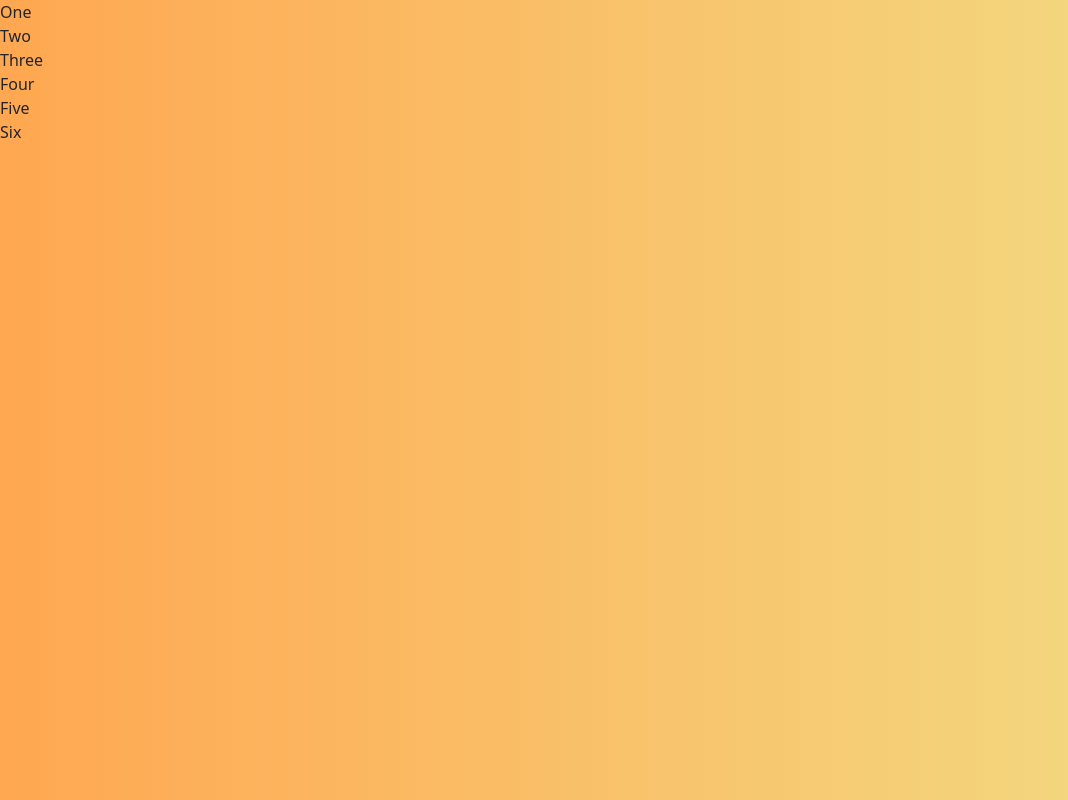
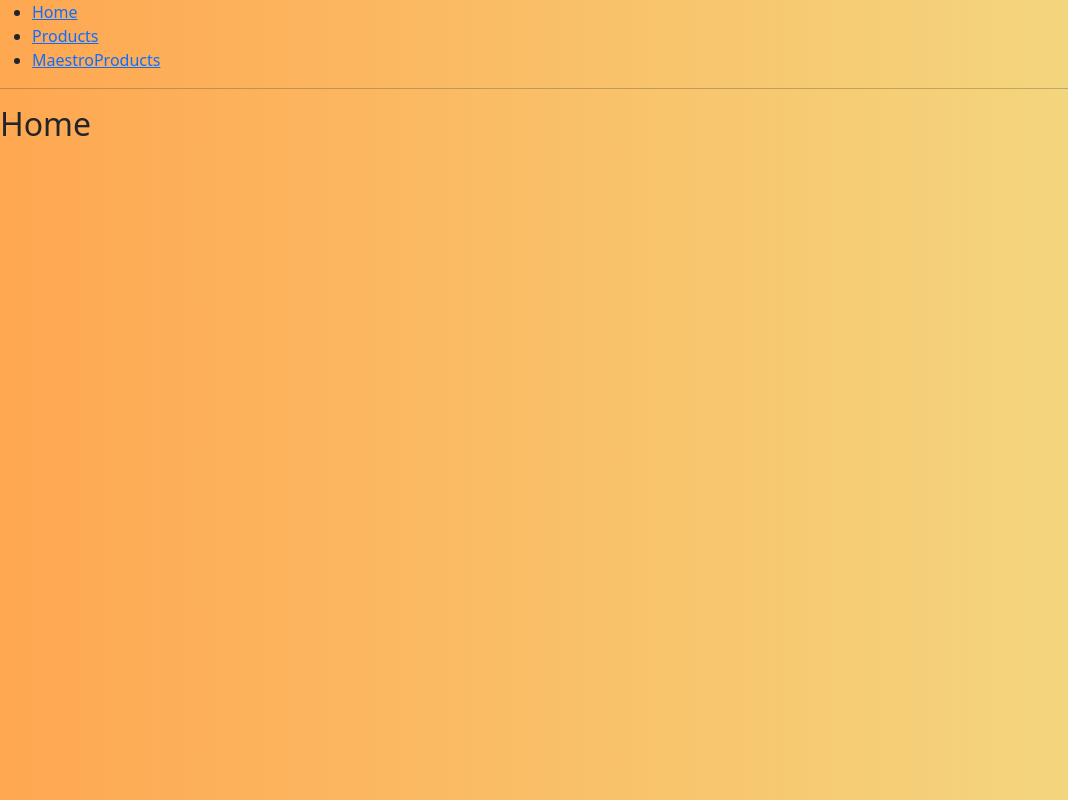
Before and after one commit to anaragomez/Ciclo_3_MisionTic, a React (Create React App) app: page / in a window 1280 px wide. Shown: the whole page, without its empty margins (0-1068 px from the left). Built offline with nearby package versions, Linux system fonts and the light colour scheme.

Commit message:
correccion de enrutamiento de src/App.js

```diff
--- a/src/App.js
+++ b/src/App.js
@@ -1,18 +1,91 @@
+import React from "react";
 import "bootstrap";
 import "bootstrap/dist/css/bootstrap.min.css";
 import "./App.css";
-//*import Signup from "./components/Signup";//
-import Products from "./Pages/Products";
-import maestroProducts from "./Pages/maestroProducts";
-//import Login from "./components/Login";*//
+//import Login from "./components/Login";
+//import Signup from "./components/Signup";
+import Products from "../src/Pages/Products";
+import maestroProducts from "../src/Pages/maestroProducts";
+import {
+  BrowserRouter as Router,
+  Switch,
+  Route,
+  Link
+} from "react-router-dom";
 
-function App() {
+// This site has 3 pages, all of which are rendered
+// dynamically in the browser (not server rendered).
+//
+// Although the page does not ever refresh, notice how
+// React Router keeps the URL up to date as you navigate
+// through the site. This preserves the browser history,
+// making sure things like the back button and bookmarks
+// work properly.
+
+export default function BasicExample() {
+  return (
+    <Router>
+      <div>
+        <ul>
+          <li>
+            <Link to="/">Home</Link>
+          </li>
+          <li>
+            <Link to="/products">Products</Link>
+          </li>
+          <li>
+            <Link to="/maestroProducts">MaestroProducts</Link>
+          </li>
+        </ul>
+
+        <hr />
+
+        {/*
+          A <Switch> looks through all its children <Route>
+          elements and renders the first one whose path
+          matches the current URL. Use a <Switch> any time
+          you have multiple routes, but you want only one
+          of them to render at a time
+        */}
+        <Switch>
+          <Route exact path="/">
+            <Home />
+          </Route>
+          <Route path="/products">
+            <Products />
+          </Route>
+          <Route path="/maestroProducts">
+            <maestroProducts />
+          </Route>
+        </Switch>
+      </div>
+    </Router>
+  );
+}
+
+// You can think of these components as "pages"
+// in your app.
+
+function Home() {
   return (
     <div>
-      <Products/>
-      <maestroProducts/>
+      <h2>Home</h2>
     </div>
   );
 }
 
-export default App;
+function About() {
+  return (
+    <div>
+      <h2>Products</h2>
+    </div>
+  );
+}
+
+function Dashboard() {
+  return (
+    <div>
+      <h2>MaestroProducts</h2>
+    </div>
+  );
+}
```
